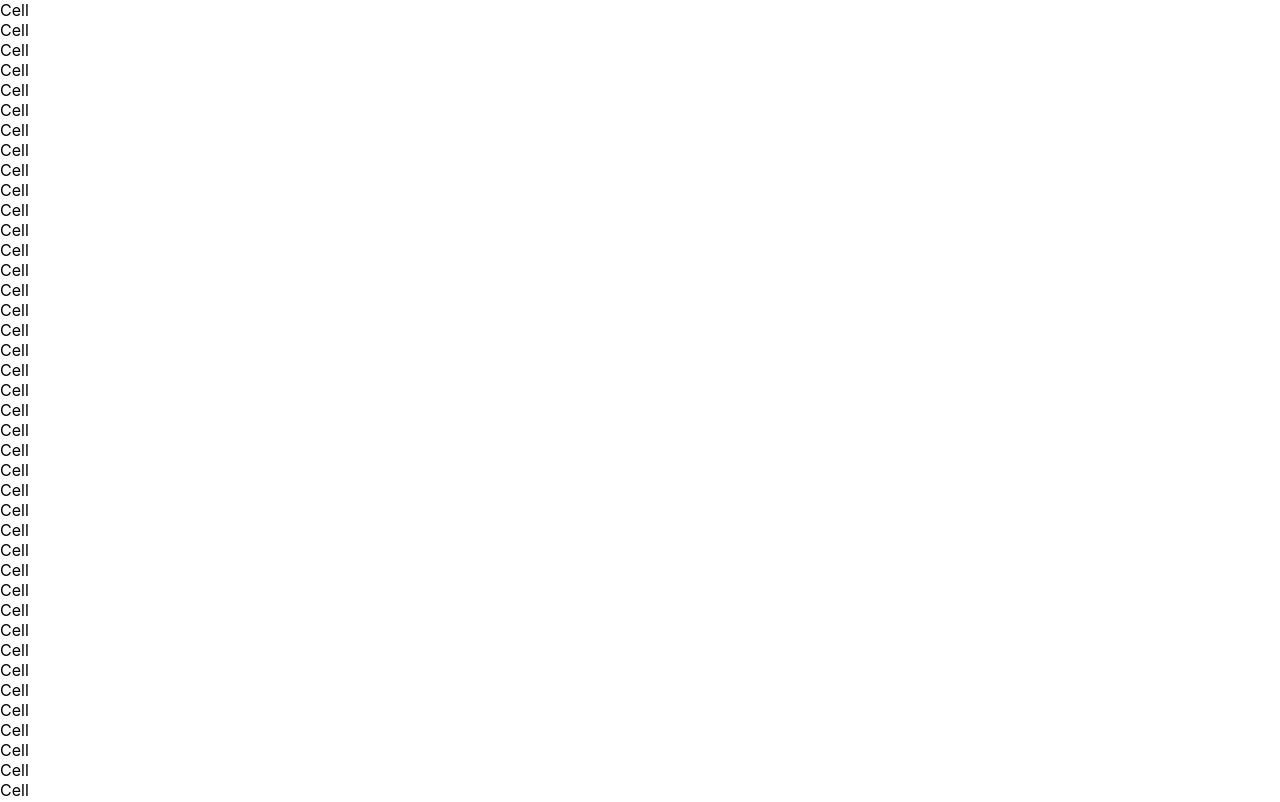
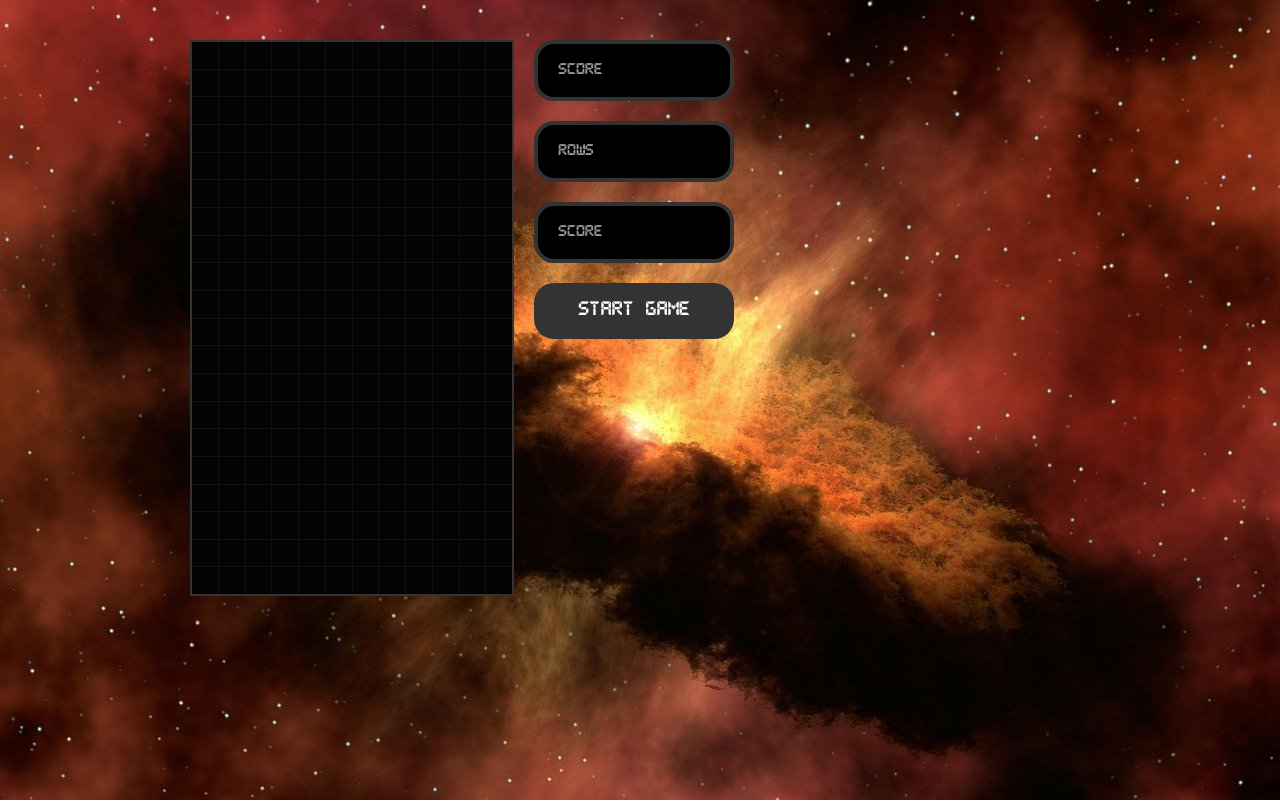
Before and after one commit to wordlesspirate/tetris, a React (Create React App) app in the folder react-tetris/tetris/: page / in a window 1280 px wide. Shown: the top 802 px of the page. Built offline with nearby package versions, Linux system fonts and the light colour scheme.

Commit message:
added styles for tetris, cell, display, stage and start button

```diff
--- a/react-tetris/tetris/src/components/Cell.js
+++ b/react-tetris/tetris/src/components/Cell.js
@@ -1 +1,6 @@
-export const Cell = ({ type }) => <div>Cell</div>;
+import { StyledCell } from "./styles/StyledCell";
+import { TETROMINOS } from "../tetrominos";
+
+export const Cell = ({ type }) => (
+  <StyledCell type={type} colour={TETROMINOS[type].colour} />
+);
--- a/react-tetris/tetris/src/components/Display.js
+++ b/react-tetris/tetris/src/components/Display.js
@@ -1 +1,5 @@
-export const Display = ({ gameOver, text }) => <div>{text}</div>;
+import { StyledDisplay } from "./styles/StyledDisplay";
+
+export const Display = ({ gameOver, text }) => (
+  <StyledDisplay gameOver={gameOver}>{text}</StyledDisplay>
+);
--- a/react-tetris/tetris/src/components/Stage.js
+++ b/react-tetris/tetris/src/components/Stage.js
@@ -1,7 +1,8 @@
 import { Cell } from "./Cell";
+import { StyledStage } from "./styles/StyledStage";
 
 export const Stage = ({ stage }) => (
-  <div>
+  <StyledStage width={stage[0].length} height={stage.length}>
     {stage.map((row) => row.map((cell, x) => <Cell key={x} type={cell[0]} />))}
-  </div>
+  </StyledStage>
 );
--- a/react-tetris/tetris/src/components/StartButton.js
+++ b/react-tetris/tetris/src/components/StartButton.js
@@ -1 +1,5 @@
-export const StartButton = ({ callback }) => <div>Start Game</div>;
+import { StyledStartButton } from "./styles/StyledStartButton";
+
+export const StartButton = ({ callback }) => (
+  <StyledStartButton onClick={callback}>Start Game</StyledStartButton>
+);
--- a/react-tetris/tetris/src/components/Tetris.js
+++ b/react-tetris/tetris/src/components/Tetris.js
@@ -1,11 +1,13 @@
 import { createStage } from "../gameHelpers";
+import { StyledTetrisWrapper, StyledTetris } from "./styles/StyledTetris";
 import { Stage } from "./Stage";
 import { Display } from "./Display";
 import { StartButton } from "./StartButton";
 
 export const Tetris = () => {
   return (
-    <div>
+    <StyledTetrisWrapper>
+      <StyledTetris>
         <Stage stage={createStage()} />
         <aside>
           <div>
@@ -15,6 +17,7 @@ export const Tetris = () => {
           </div>
           <StartButton />
         </aside>
-    </div>
+      </StyledTetris>
+    </StyledTetrisWrapper>
   );
 };
--- /dev/null
+++ b/react-tetris/tetris/src/components/styles/StyledCell.js
@@ -0,0 +1,11 @@
+import styled from "styled-components";
+
+export const StyledCell = styled.div`
+  width: auto;
+  background: rgba(${(props) => props.colour}, 0.8);
+  border: ${(props) => (props.type === 0 ? "0px solid" : "4px solid")};
+  border-bottom-color: rgba(${(props) => props.colour}, 0.1);
+  border-right-color: rgba(${(props) => props.colour}, 1);
+  border-top-color: rgba(${(props) => props.colour}, 1);
+  border-left-color: rgba(${(props) => props.colour}, 0.3);
+`;
--- /dev/null
+++ b/react-tetris/tetris/src/components/styles/StyledDisplay.js
@@ -0,0 +1,17 @@
+import styled from "styled-components";
+
+export const StyledDisplay = styled.div`
+  box-sizing: border-box;
+  display: flex;
+  align-items: center;
+  margin: 0 0 20px 0;
+  padding: 20px;
+  border: 4px solid #333;
+  min-height: 30px;
+  width: 100%;
+  border-radius: 20px;
+  color: ${(props) => (props.gameOver ? "red" : "#999")};
+  background: #000;
+  font-family: Pixel, Arial, Helvetica, sans-serif;
+  font-size: 0.8rem;
+`;
--- /dev/null
+++ b/react-tetris/tetris/src/components/styles/StyledStage.js
@@ -0,0 +1,15 @@
+import styled from "styled-components";
+
+export const StyledStage = styled.div`
+  display: grid;
+  grid-template-rows: repeat(
+    ${(props) => props.height},
+    calc(25vw / ${(props) => props.width})
+  );
+  grid-template-columns: repeat(${(props) => props.width}, 1fr);
+  grid-gap: 1px;
+  border: 2px solid #333;
+  width: 100%;
+  max-width: 25vw;
+  background: #111;
+`;
--- /dev/null
+++ b/react-tetris/tetris/src/components/styles/StyledStartButton.js
@@ -0,0 +1,17 @@
+import styled from 'styled-components';
+
+export const StyledStartButton = styled.button`
+  box-sizing: border-box;
+  margin: 0 0 20px 0;
+  padding: 20px;
+  min-height: 30px;
+  width: 100%;
+  border-radius: 20px;
+  border: none;
+  color: white;
+  background: #333;
+  font-family: Pixel, Arial, Helvetica, sans-serif;
+  font-size: 1rem;
+  outline: none;
+  cursor: pointer;
+`
--- /dev/null
+++ b/react-tetris/tetris/src/components/styles/StyledTetris.js
@@ -0,0 +1,26 @@
+import styled from "styled-components";
+
+import bgImage from "../../img/bg.jpg";
+
+export const StyledTetrisWrapper = styled.div`
+  width: 100vw;
+  height: 100vh;
+  background: url(${bgImage}) #000;
+  background-size: cover;
+  overflow: hidden;
+`;
+
+export const StyledTetris = styled.div`
+  display: flex;
+  align-items: flex-start;
+  padding: 40px;
+  margin: 0 auto;
+  max-width: 900px;
+
+  aside {
+    width: 100%;
+    max-width: 200px;
+    display: block;
+    padding: 0 20px;
+  }
+`;
--- a/react-tetris/tetris/src/index.css
+++ b/react-tetris/tetris/src/index.css
@@ -1,13 +1,8 @@
 body {
   margin: 0;
-  font-family: -apple-system, BlinkMacSystemFont, 'Segoe UI', 'Roboto', 'Oxygen',
-    'Ubuntu', 'Cantarell', 'Fira Sans', 'Droid Sans', 'Helvetica Neue',
-    sans-serif;
-  -webkit-font-smoothing: antialiased;
-  -moz-osx-font-smoothing: grayscale;
 }
 
-code {
-  font-family: source-code-pro, Menlo, Monaco, Consolas, 'Courier New',
-    monospace;
+@font-face {
+  font-family: "Pixel";
+  src: url("font/Pixel-LCD-7.woff") format("woff");
 }
--- a/react-tetris/tetris/src/tetrominos.js
+++ b/react-tetris/tetris/src/tetrominos.js
@@ -1,5 +1,5 @@
 export const TETROMINOS = {
-  0: { shape: [[0]], color: "0, 0, 0" },
+  0: { shape: [[0]], colour: "0, 0, 0" },
   I: {
     shape: [
       [0, "I", 0, 0],
@@ -7,7 +7,7 @@ export const TETROMINOS = {
       [0, "I", 0, 0],
       [0, "I", 0, 0],
     ],
-    color: "80, 227, 230",
+    colour: "80, 227, 230",
   },
   J: {
     shape: [
@@ -15,7 +15,7 @@ export const TETROMINOS = {
       [0, "J", 0],
       ["J", "J", 0],
     ],
-    color: "36, 95, 223",
+    colour: "36, 95, 223",
   },
   L: {
     shape: [
@@ -23,14 +23,14 @@ export const TETROMINOS = {
       [0, "L", 0],
       [0, "L", "L"],
     ],
-    color: "223, 173, 36",
+    colour: "223, 173, 36",
   },
   O: {
     shape: [
       ["O", "O"],
       ["O", "O"],
     ],
-    color: "223, 217, 36",
+    colour: "223, 217, 36",
   },
   S: {
     shape: [
@@ -38,7 +38,7 @@ export const TETROMINOS = {
       ["S", "S", 0],
       [0, 0, 0],
     ],
-    color: "48, 211, 56",
+    colour: "48, 211, 56",
   },
   T: {
     shape: [
@@ -46,7 +46,7 @@ export const TETROMINOS = {
       ["T", "T", "T"],
       [0, "T", 0],
     ],
-    color: "132, 61, 198",
+    colour: "132, 61, 198",
   },
   Z: {
     shape: [
@@ -54,7 +54,7 @@ export const TETROMINOS = {
       [0, "Z", "Z"],
       [0, 0, 0],
     ],
-    color: "227, 78, 78",
+    colour: "227, 78, 78",
   },
 };
 
```
Lines whose indentation alone changed are shown as unchanged.
